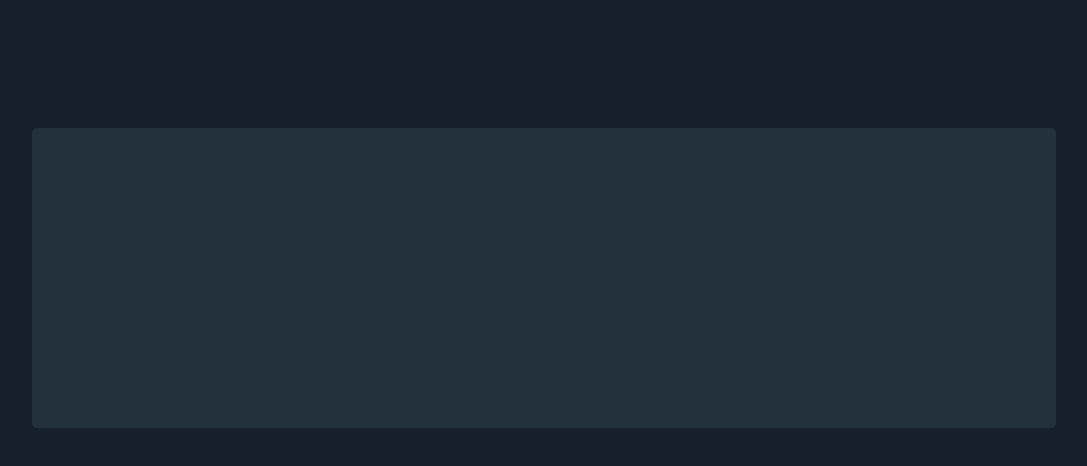
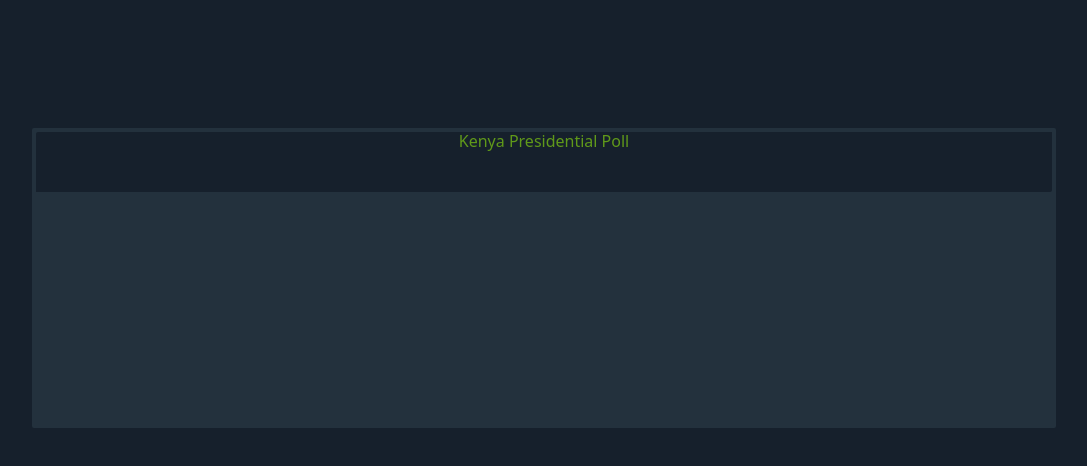
Before and after one commit to borebrian2021/Presidential-poll, a React (Create React App) app: page / in a window 1280 px wide. Shown: the top 466 px of the page, without its empty margins (96-1183 px from the left). Built offline with nearby package versions, Linux system fonts and the light colour scheme.

Commit message:
Added app title

```diff
--- a/src/components/Home.js
+++ b/src/components/Home.js
@@ -4,7 +4,12 @@ function Home(){
 
     return(
 <div className="home">
+<div className="appTitle">
+<h6>Kenya Presidential Poll</h6>
+    </div>
+    <div className="pollsResults">
 
+    </div>
 </div>
 
     )
--- a/src/index.css
+++ b/src/index.css
@@ -5,12 +5,30 @@ body{
 
 
 }
+.appTitle{
+  width:100%;
+  height: 60px;
+  background-color: #16202c;
+  border-top-left-radius: 2px;
+  border-bottom-right-radius: 2px;
+  color:#60991a;
+  align-items: center;
+  text-align: center;
+  justify-self: center;
+}
 .home{
+  padding: 4px;
   height:300px;
   width: 80%;
   margin-top:10%;
   background-color: #23313d;
-  border-radius: 5px;
+  border-radius: 2px;
+}
+.pollsResults{
+
+  display:grid;
+  grid-template-columns: 33% 33% 33%;
+  grid-gap: 10px;
 }
 #root{
   display: flex;
```
